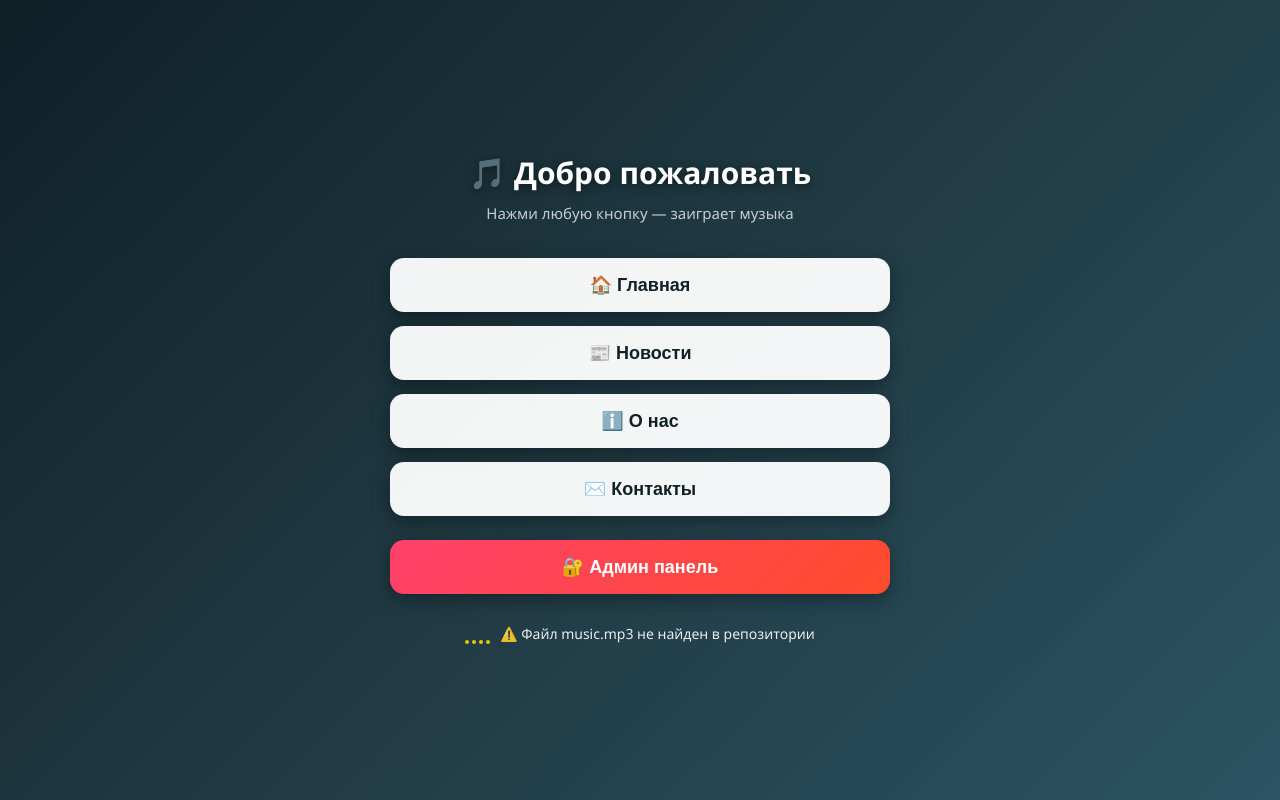
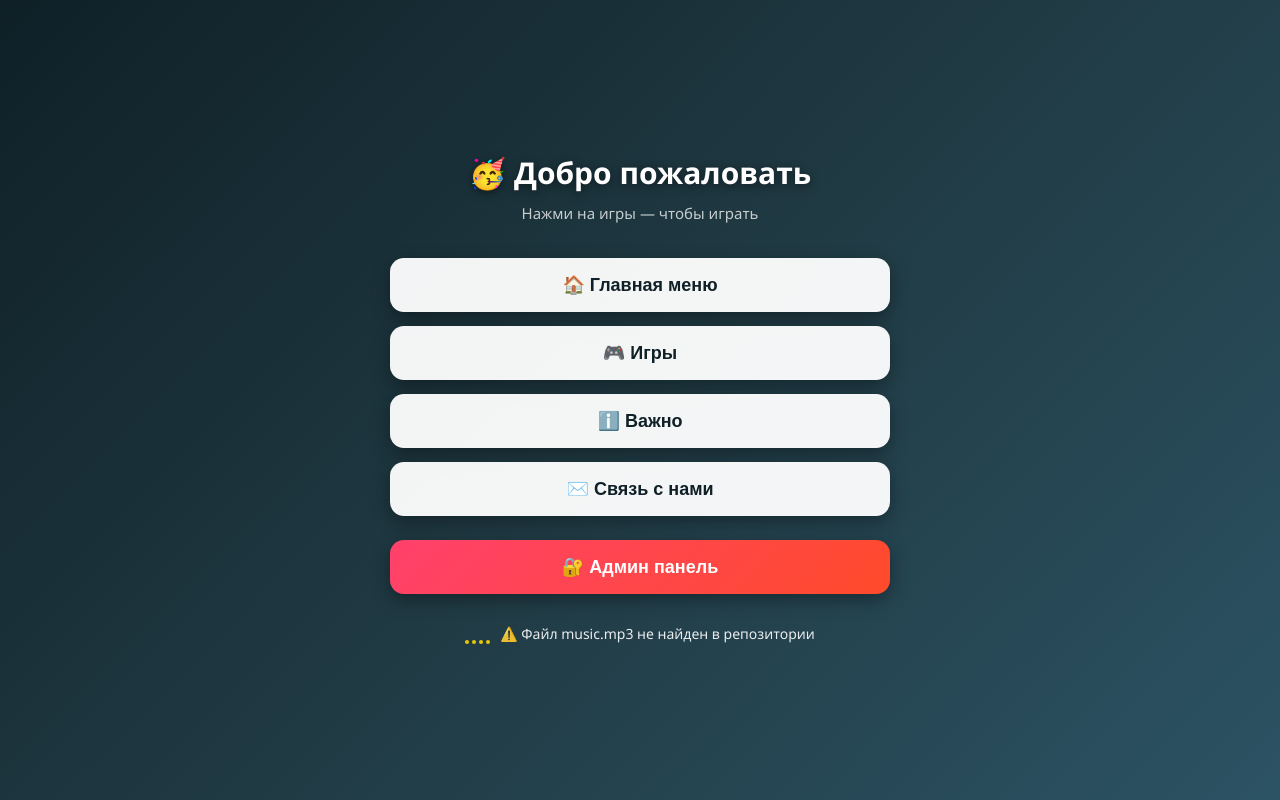
Before and after one commit to brjwsd6j29-sudo/love-sity, a website: page index.html in a window 1280 px wide. Drawn offline with Linux system fonts and the light colour scheme.

Commit message:
Update index.html

```diff
--- a/index.html
+++ b/index.html
@@ -266,14 +266,14 @@
 <body>
 
 <div class="container">
-  <h1>🎵 Добро пожаловать</h1>
-  <p class="subtitle">Нажми любую кнопку — заиграет музыка</p>
+  <h1>🥳 Добро пожаловать</h1>
+  <p class="subtitle">Нажми на игры — чтобы играть</p>
 
   <div class="menu">
-    <button onclick="handleClick('🏠 Главная')">🏠 Главная</button>
-    <button onclick="handleClick('📰 Новости')">📰 Новости</button>
-    <button onclick="handleClick('ℹ️ О нас')">ℹ️ О нас</button>
-    <button onclick="handleClick('✉️ Контакты')">✉️ Контакты</button>
+    <button onclick="handleClick('🏠 Главная меню')">🏠 Главная меню</button>
+    <button onclick="handleClick('🎮 Игры')">🎮 Игры</button>
+    <button onclick="handleClick('ℹ️ Важно')">ℹ️ Важно</button>
+    <button onclick="handleClick('✉️ Связь с нами')">✉️ Связь с нами</button>
     <button class="admin-btn" onclick="openPassModal()">🔐 Админ панель</button>
   </div>
 
@@ -402,7 +402,7 @@ function loadMusic() {
 }
 
 audio.addEventListener("canplaythrough", () => {
-  if (audio.paused) statusText.textContent = "✅ Музыка готова — нажми кнопку";
+  if (audio.paused) statusText.textContent = "✅ Сайт работает 100%";
 });
 audio.addEventListener("play", () => {
   eq.classList.remove("paused");
```
